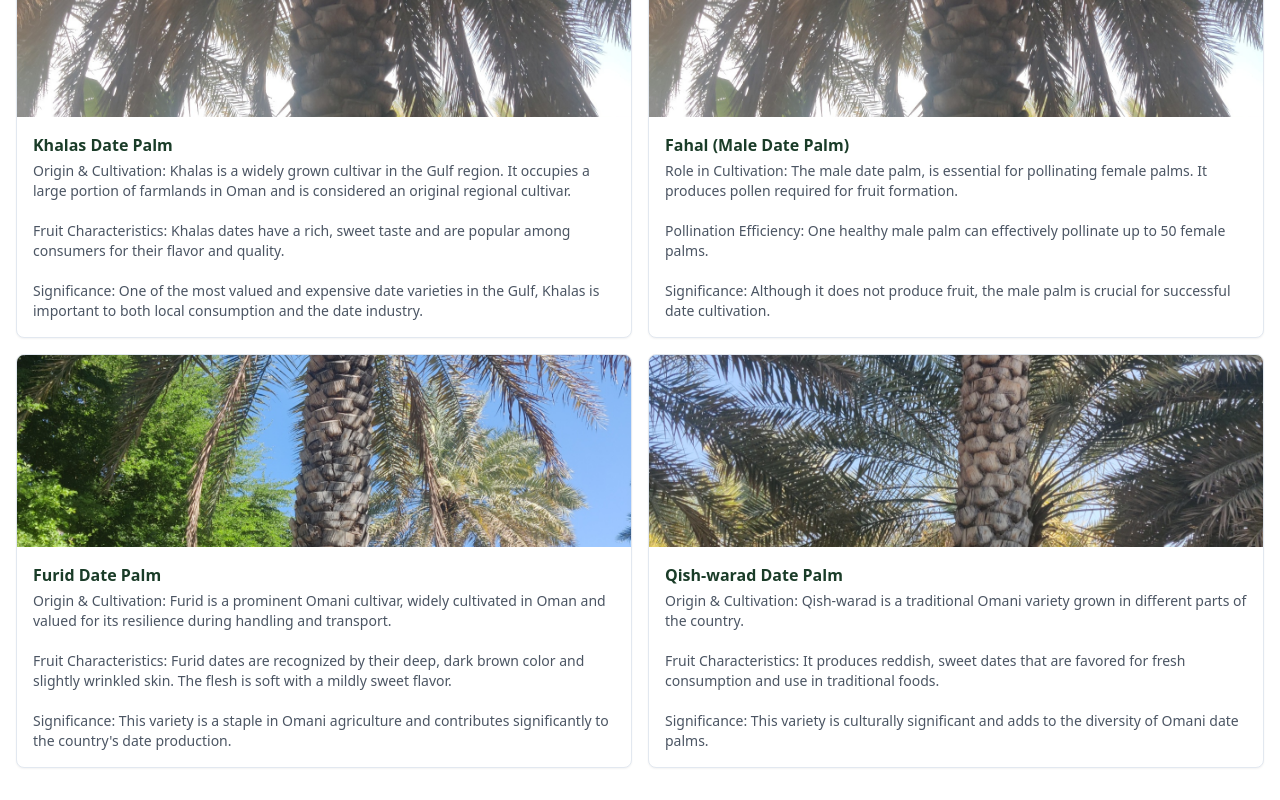
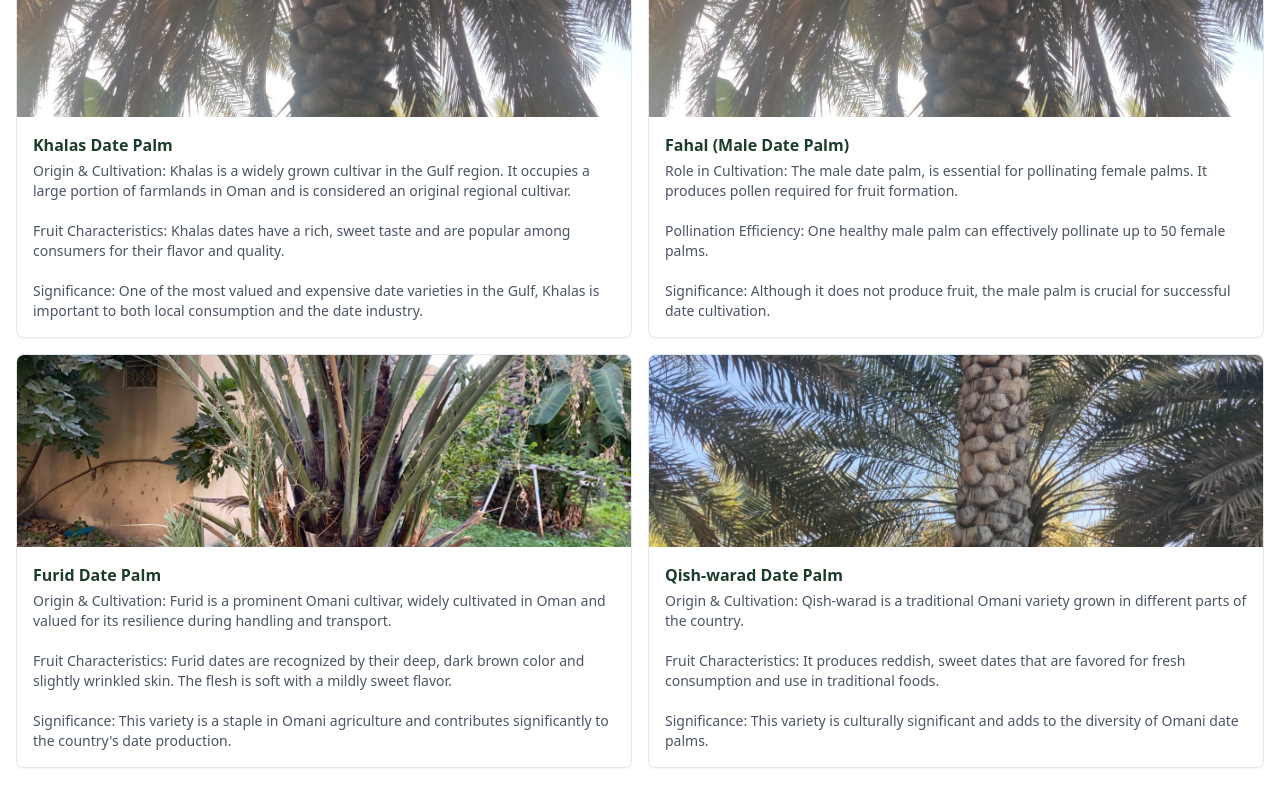
Before and after one commit to uofn123acc/palm-vision-detect, a React (Vite) app: page /how-it-works in a window 1280 px wide. Shown: the part 648-1448 px from the top of the page. Built offline with nearby package versions, Linux system fonts and the light colour scheme.

Commit message:
Update Furid Date Palm image
Replaced the Furid Date Palm image on the How It Works page with the newly provided image.

```diff
--- a/src/pages/HowItWorks.tsx
+++ b/src/pages/HowItWorks.tsx
@@ -19,7 +19,7 @@ const palmTypes = [
   },
   {
     name: "Furid Date Palm",
-    image: "/lovable-uploads/ea73ba53-e965-4d43-8b5e-2807063b7f1e.png",
+    image: "/lovable-uploads/91c9cb29-749c-4e2f-8880-ecf564ac7fcc.png",
     description: "Origin & Cultivation: Furid is a prominent Omani cultivar, widely cultivated in Oman and valued for its resilience during handling and transport.\n\nFruit Characteristics: Furid dates are recognized by their deep, dark brown color and slightly wrinkled skin. The flesh is soft with a mildly sweet flavor.\n\nSignificance: This variety is a staple in Omani agriculture and contributes significantly to the country's date production."
   },
   {
```
Also changed, not shown: public/lovable-uploads/91c9cb29-749c-4e2f-8880-ecf564ac7fcc.png (added).
